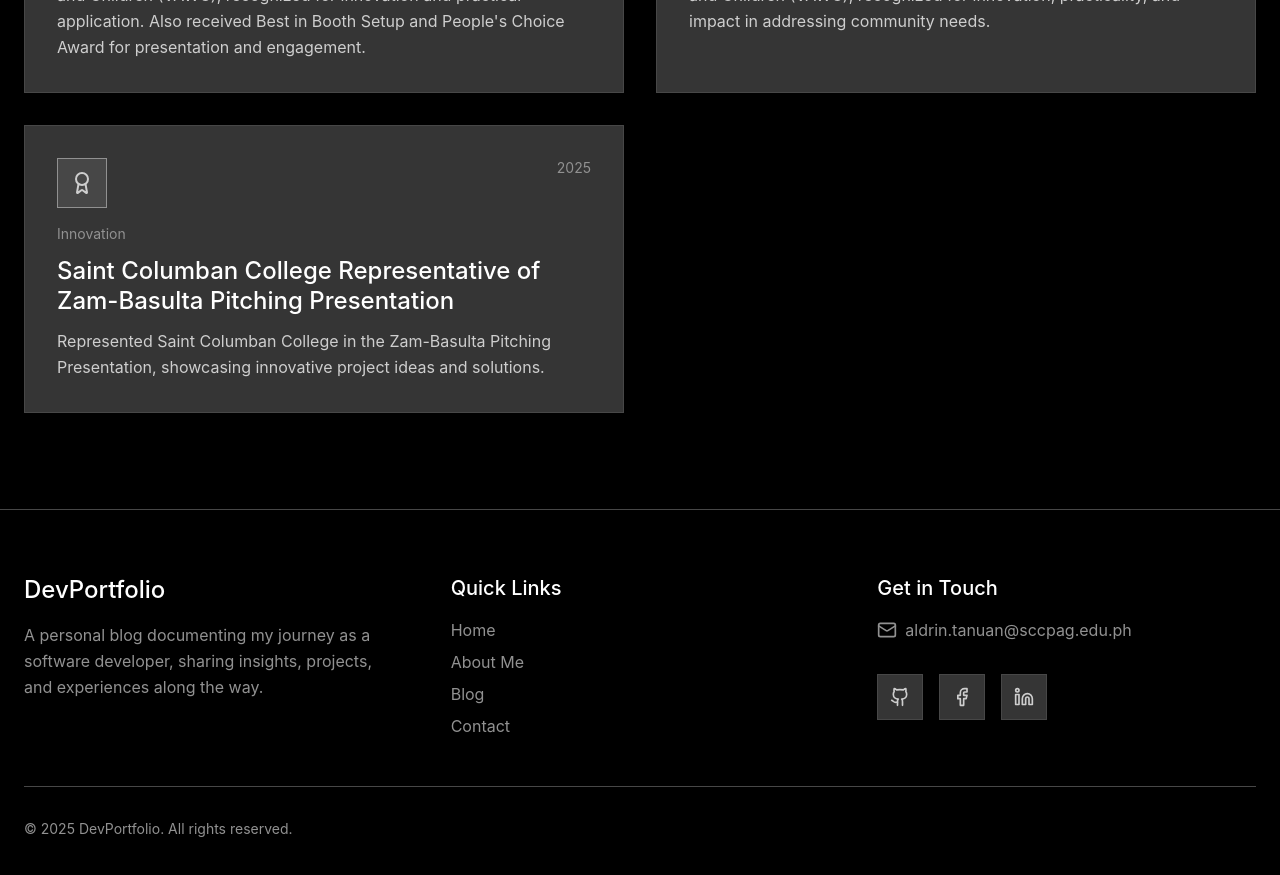
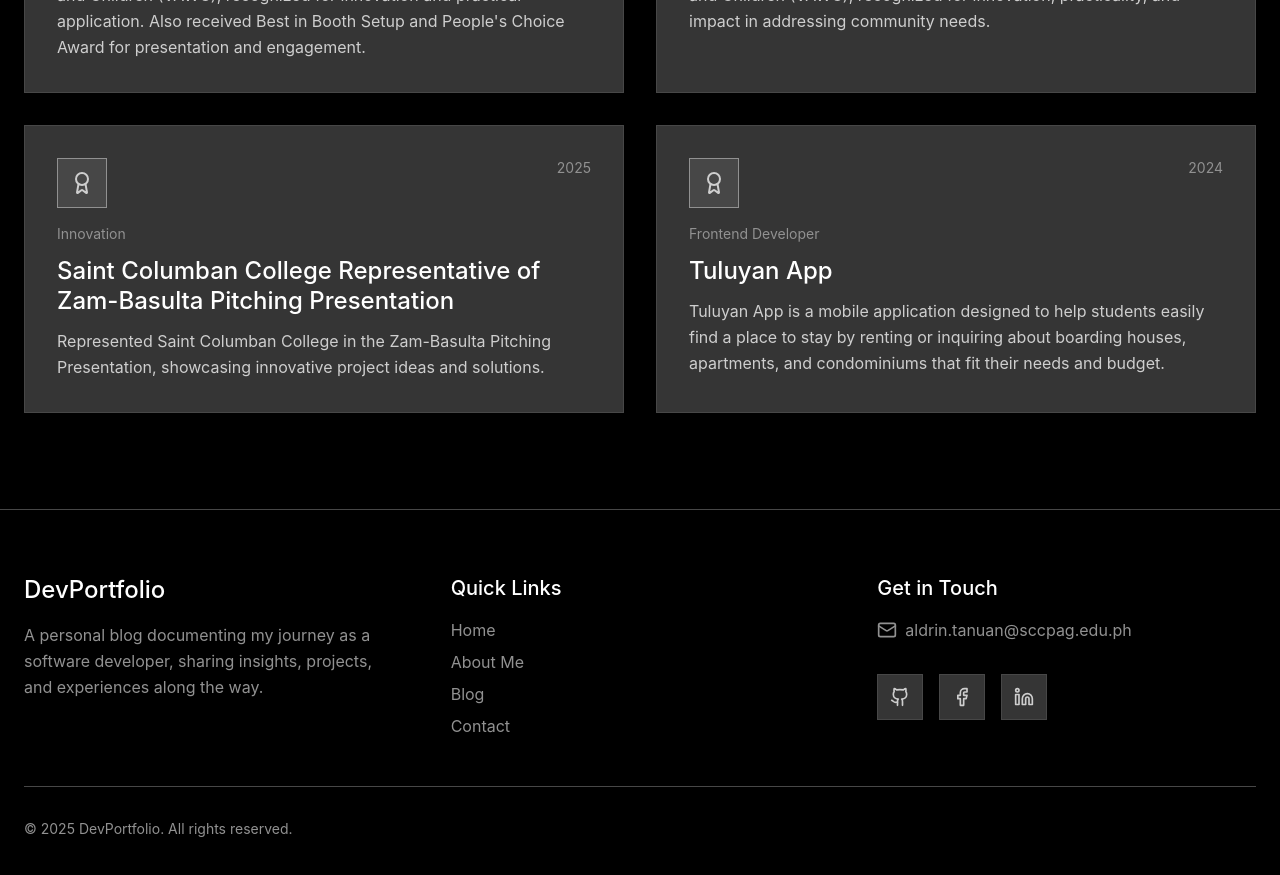
Before and after one commit to brdgt0128/TanuanMyOJTBlog, a React (Vite) app: page / in a window 1280 px wide. Shown: the part 6060-6935 px from the top of the page. Built offline with nearby package versions, Linux system fonts and the light colour scheme.

Commit message:
Add Tuluyan App achievement card

```diff
--- a/src/app/components/Achievements.tsx
+++ b/src/app/components/Achievements.tsx
@@ -22,6 +22,13 @@ export function Achievements() {
       year: '2025',
       title: 'Saint Columban College Representative of Zam-Basulta Pitching Presentation',
       description: 'Represented Saint Columban College in the Zam-Basulta Pitching Presentation, showcasing innovative project ideas and solutions.',
+    },
+    {
+      icon: Award,
+      category: 'Frontend Developer',
+      year: '2024',
+      title: 'Tuluyan App',
+      description: 'Tuluyan App is a mobile application designed to help students easily find a place to stay by renting or inquiring about boarding houses, apartments, and condominiums that fit their needs and budget.',
     },
   ];
 
```
